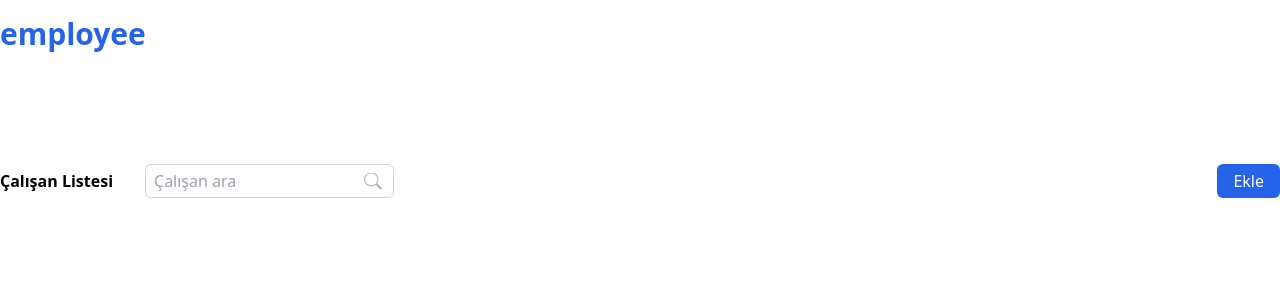
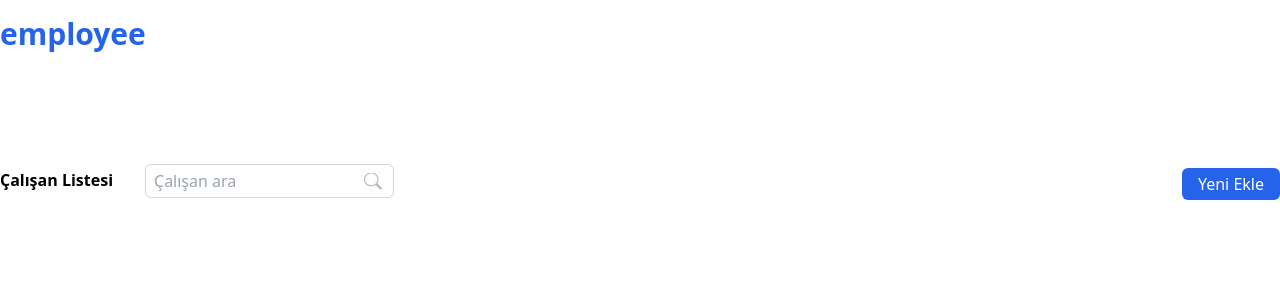
Before and after one commit to mehmetoztokay/employee, a React (Create React App) app: page / in a window 1280 px wide. Shown: the top 300 px of the page. Built offline with nearby package versions, Linux system fonts and the light colour scheme; data requests are answered from the project's data file.

Commit message:
Formik and Yup libraries added to the project.

```diff
--- a/package.json
+++ b/package.json
@@ -7,11 +7,13 @@
     "@testing-library/react": "^13.4.0",
     "@testing-library/user-event": "^13.5.0",
     "axios": "^1.2.2",
+    "formik": "^2.2.9",
     "react": "^18.2.0",
     "react-dom": "^18.2.0",
     "react-router-dom": "^6.6.2",
     "react-scripts": "5.0.1",
-    "web-vitals": "^2.1.4"
+    "web-vitals": "^2.1.4",
+    "yup": "^0.32.11"
   },
   "scripts": {
     "dev": "npm-run-all --parallel jsonserver start",
--- a/src/pages/Home/Header.js
+++ b/src/pages/Home/Header.js
@@ -1,23 +1,40 @@
 import React from 'react'
 import SearchIcon from 'assets/icons/search.svg'
+import { Field, Form, Formik } from 'formik'
+import { SearchSchema } from 'validations'
 
 const Header = () => {
+  const formikHandles = {
+    initialValues: {
+      searchValue: ''
+    },
+    onSubmit: (values) => {
+      console.log(values)
+    },
+    validationSchema: SearchSchema
+  }
+
   return (
-    <div className='flex justify-between'>
-      <div className='flex items-center'>
-        <h2 className='font-semibold mr-8'>Çalışan Listesi</h2>
-        <form>
+    <div className='flex justify-between items-start'>
+      <div className='flex'>
+        <h2 className='font-semibold mr-8 mt-1'>Çalışan Listesi</h2>
+        <Formik initialValues={formikHandles.initialValues} onSubmit={formikHandles.onSubmit} validationSchema={formikHandles.validationSchema}>
+          {({ values, errors, touched }) => (
+            <Form>
               <div className='relative'>
-            <input type='text' placeholder='Çalışan ara' className='outline-1 outline-blue-600 border border-gray-300 rounded-md py-1 px-2' />
+                <Field type='text' name='searchValue' placeholder='Çalışan ara' className='outline-1 outline-blue-600 border border-gray-300 rounded-md py-1 px-2' />
                 <button type='submit'>
                   <picture width={15} height={15} className='absolute right-3 top-1/2 -translate-y-1/2'>
                     <img src={SearchIcon} alt='' />
                   </picture>
                 </button>
               </div>
-        </form>
+              {errors.searchValue && touched ? <p className='text-red-500 text-sm'>{errors.searchValue}</p> : ''}
+            </Form>
+          )}
+        </Formik>
       </div>
-      <button className='bg-blue-600 text-white rounded-md hover:bg-blue-700 transition-all px-4 py-1'>Ekle</button>
+      <button className='inline-block bg-blue-600 text-white rounded-md hover:bg-blue-700 transition-all px-4 py-1 mt-1'>Yeni Ekle</button>
     </div>
   )
 }
--- /dev/null
+++ b/src/validations/Search.js
@@ -0,0 +1,5 @@
+import Yup from 'validations/YupSet'
+
+export const SearchSchema = Yup.object().shape({
+  searchValue: Yup.string().required().min(3, 'Minimum 3 karakter')
+})
--- /dev/null
+++ b/src/validations/YupSet.js
@@ -0,0 +1,13 @@
+import * as Yup from 'yup'
+
+Yup.setLocale({
+  mixed: {
+    required: 'Zorunlu alan'
+  },
+  string: {
+    min: 'Min ${min}',
+    max: 'Max ${max}'
+  }
+})
+
+export default Yup
--- /dev/null
+++ b/src/validations/index.js
@@ -0,0 +1 @@
+export { SearchSchema } from './Search'
```
Also changed, not shown: 1 other file (tests, documents, lock files or other folders). Lines whose indentation alone changed are shown as unchanged.
